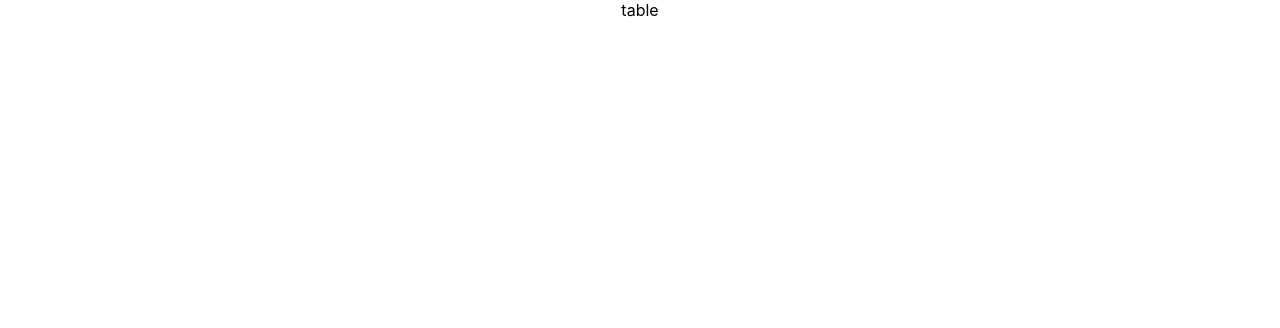
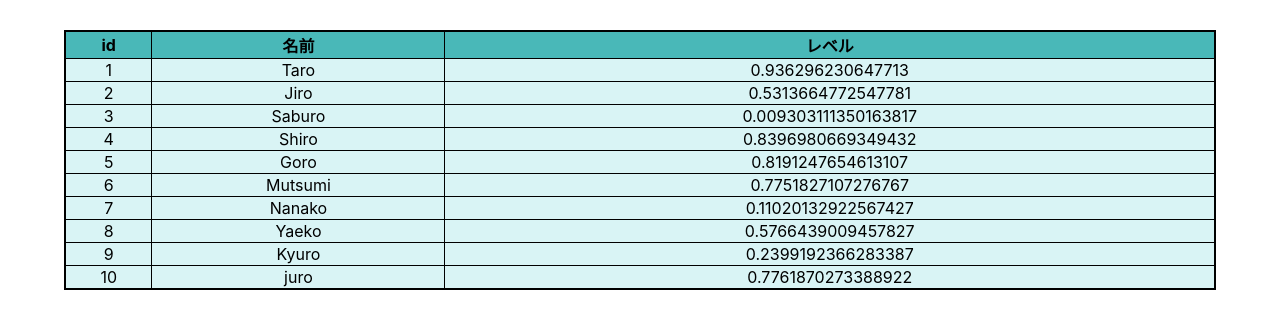
Before and after one commit to AyanoMiura88/react_dnd, a React (Create React App) app: page /TablePage in a window 1280 px wide. Shown: the top 328 px of the page. Built offline with nearby package versions, Linux system fonts and the light colour scheme.

Commit message:
[mod] tableの汎用

```diff
--- /dev/null
+++ b/src/Table/Data.ts
@@ -0,0 +1,14 @@
+export const heading = ["id", "名前", "レベル"];
+
+export const data = [
+  { id: 1, name: "Taro", level: Math.random() },
+  { id: 2, name: "Jiro", level: Math.random() },
+  { id: 3, name: "Saburo", level: Math.random() },
+  { id: 4, name: "Shiro", level: Math.random() },
+  { id: 5, name: "Goro", level: Math.random() },
+  { id: 6, name: "Mutsumi", level: Math.random() },
+  { id: 7, name: "Nanako", level: Math.random() },
+  { id: 8, name: "Yaeko", level: Math.random() },
+  { id: 9, name: "Kyuro", level: Math.random() },
+  { id: 10, name: "juro", level: Math.random() },
+];
--- /dev/null
+++ b/src/Table/Table.css
@@ -0,0 +1,20 @@
+/* .tablePage{
+
+} */
+
+.table {
+  background-color: rgb(217, 244, 245);
+  border-collapse:  collapse;
+  border: 2px solid black;
+  margin: 30px auto;
+  width: 90%;
+}
+
+th{
+    background-color: rgb(73, 184, 184);
+    color: "#ffffff";
+}
+
+th,td{
+    border: solid 1px;
+}
--- a/src/Table/Table.tsx
+++ b/src/Table/Table.tsx
@@ -1,9 +1,28 @@
 import React from "react";
+import "./Table.css";
+import { data, heading } from "./Data";
 
 const TablePage = () => {
   return (
-    <div>
-      table
+    <div className="tablePage">
+      <table className="table">
+        <thead className="tableHead">
+          <tr>
+            {heading.map((v,i) => (
+              <th key={i} scope="col">{v}</th>
+            ))}
+          </tr>
+        </thead>
+        <tbody className="tableBody">
+          {data.map((v,i) => (
+            <tr key={i}>
+              <td>{v.id}</td>
+              <td>{v.name}</td>
+              <td>{v.level}</td>
+            </tr>
+          ))}
+        </tbody>
+      </table>
     </div>
   );
 };
```
